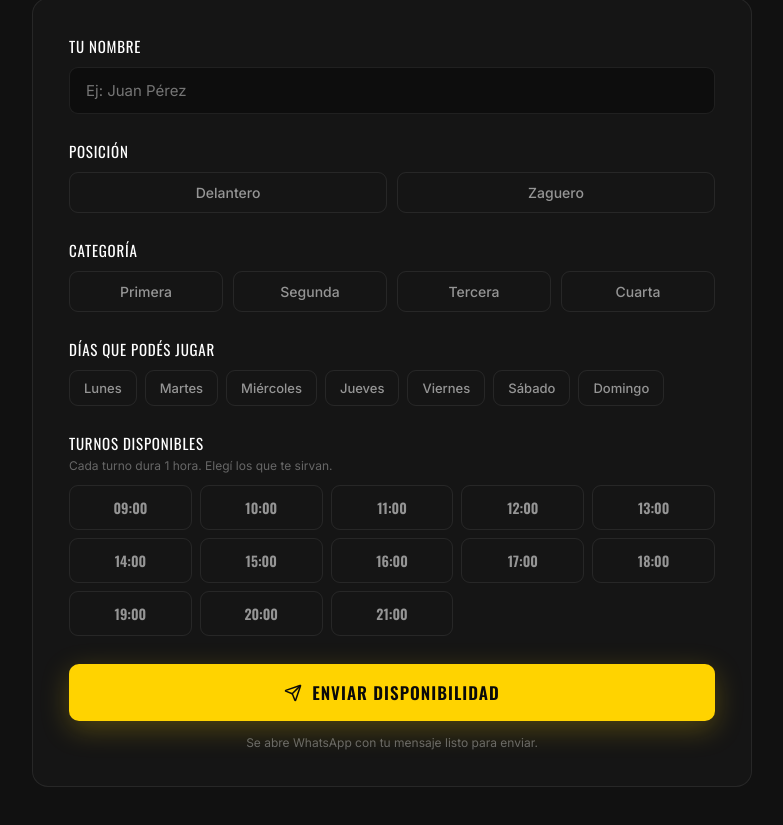
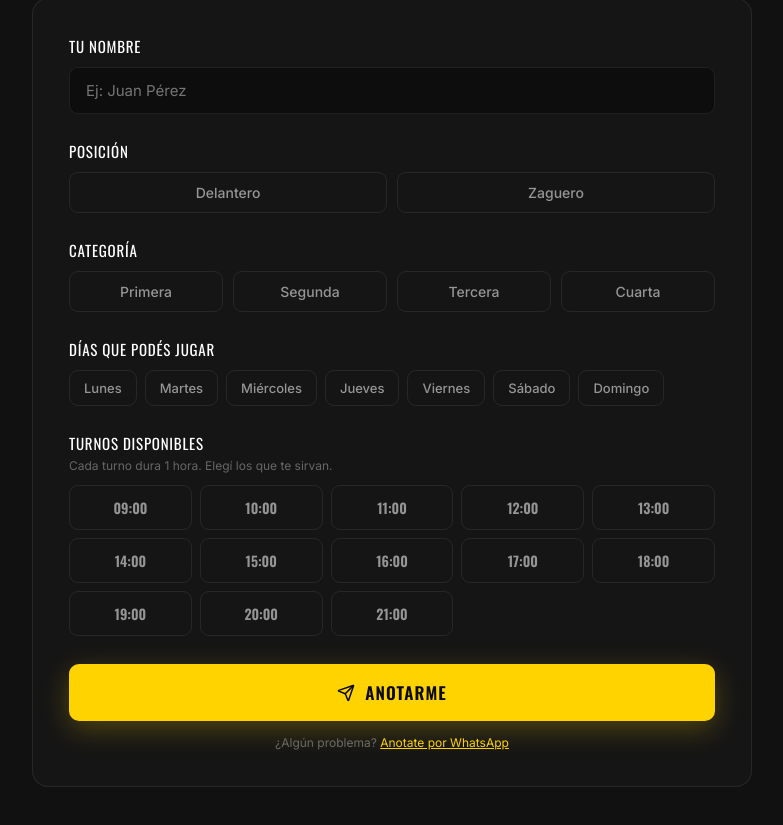
Before and after one commit to ramirogallippi-glitch/trinquetemaldonado, a Next.js app: page / in a window 1280 px wide. Shown: the part 2634-3459 px from the top of the page, without its empty margins (248-1031 px from the left). Built offline with nearby package versions, Linux system fonts and the light colour scheme.

Commit message:
Formulario paleta guarda en Google Sheet + confirmacion en pantalla

```diff
--- a/components/ui/trinquete-landing.tsx
+++ b/components/ui/trinquete-landing.tsx
@@ -234,6 +234,8 @@ const TURNOS = [
   "09:00", "10:00", "11:00", "12:00", "13:00", "14:00", "15:00",
   "16:00", "17:00", "18:00", "19:00", "20:00", "21:00",
 ]
+// Planilla de Google (Apps Script) donde se guardan los anotados
+const SHEET_URL = "https://script.google.com/macros/s/AKfycbyj8eaiibJGXDL2PrnRtpFXpXf8iaoFvJVSyT2SWRIqamETclFhMTNu-0OkXqW8I3qbOg/exec"
 
 function PaletaSection() {
   const isMobile = useIsMobile()
@@ -243,24 +245,49 @@ function PaletaSection() {
   const [dias, setDias] = useState<string[]>([])
   const [turnos, setTurnos] = useState<string[]>([])
   const [error, setError] = useState("")
+  const [enviando, setEnviando] = useState(false)
+  const [sent, setSent] = useState(false)
 
   const toggle = (arr: string[], set: (v: string[]) => void, val: string) =>
     set(arr.includes(val) ? arr.filter(x => x !== val) : [...arr, val])
 
-  const enviar = () => {
+  const enviar = async () => {
     if (!nombre.trim() || !posicion || !categoria || dias.length === 0 || turnos.length === 0) {
       setError("Completá tu nombre, posición, categoría y al menos un día y turno.")
       return
     }
     setError("")
+    setEnviando(true)
+    const payload = {
+      nombre,
+      posicion,
+      categoria,
+      dias: dias.join(", "),
+      turnos: turnos.map(t => `${t} hs`).join(", "),
+    }
+    try {
+      await fetch(SHEET_URL, {
+        method: "POST",
+        mode: "no-cors",
+        headers: { "Content-Type": "text/plain;charset=utf-8" },
+        body: JSON.stringify(payload),
+      })
+    } catch (e) {
+      // si fallara, el respaldo de WhatsApp queda disponible abajo
+    }
+    setEnviando(false)
+    setSent(true)
+  }
+
+  const resetForm = () => {
+    setNombre(""); setPosicion(""); setCategoria(""); setDias([]); setTurnos([]); setSent(false)
+  }
+
+  const waBackup = () => {
     const msg =
-      `*NUEVO JUGADOR DISPONIBLE*\n` +
-      `Pelota Paleta - Trinquete Maldonado\n\n` +
-      `Nombre: ${nombre}\n` +
-      `Posicion: ${posicion}\n` +
-      `Categoria: ${categoria}\n` +
-      `Dias: ${dias.join(", ")}\n` +
-      `Turnos: ${turnos.map(t => `${t} hs`).join(", ")}`
+      `Hola! Quiero anotarme a un partido de pelota paleta.\n` +
+      `Nombre: ${nombre}\nPosicion: ${posicion}\nCategoria: ${categoria}\n` +
+      `Dias: ${dias.join(", ")}\nTurnos: ${turnos.map(t => `${t} hs`).join(", ")}`
     window.open(`https://wa.me/${WA}?text=${encodeURIComponent(msg)}`, "_blank")
   }
 
@@ -276,9 +303,22 @@ function PaletaSection() {
     <section id="paleta" style={{ padding: isMobile ? "72px 20px" : "110px 40px", background: "#111" }}>
       <div style={{ maxWidth: 720, margin: "0 auto" }}>
         <SectionTitle eyebrow="Cancha de Trinquete" title="Armá tu partido"
-          sub="Anotate con tu posición, categoría y los turnos en los que podés jugar. Te coordinamos el partido por WhatsApp." />
+          sub="Anotate con tu posición, categoría y los turnos en los que podés jugar. Dani coordina el partido y te avisa." />
 
         <div style={{ background: C.card, border: `1px solid ${C.cardBorde}`, borderRadius: 16, padding: isMobile ? 22 : 36 }}>
+          {sent ? (
+            <div style={{ textAlign: "center", padding: isMobile ? "20px 4px" : "30px 10px" }}>
+              <div style={{ width: 64, height: 64, borderRadius: "50%", background: "rgba(255,211,0,0.15)", display: "flex", alignItems: "center", justifyContent: "center", margin: "0 auto 20px" }}>
+                <CheckCircle2 size={34} color={C.amarillo} />
+              </div>
+              <h3 style={{ fontFamily: oswald, fontSize: 26, fontWeight: 700, textTransform: "uppercase", color: C.blanco, marginBottom: 12 }}>¡Quedaste anotado!</h3>
+              <p style={{ fontFamily: inter, fontSize: 15, color: C.gris, lineHeight: 1.7, maxWidth: 420, margin: "0 auto 26px" }}>
+                Tu disponibilidad se registró correctamente. Dani te va a contactar para coordinar el partido.
+              </p>
+              <button onClick={resetForm} style={{ fontFamily: oswald, fontSize: 14, letterSpacing: "0.06em", textTransform: "uppercase", fontWeight: 600, cursor: "pointer", color: C.negro, background: C.amarillo, border: "none", padding: "12px 28px", borderRadius: 8 }}>Anotar otro jugador</button>
+            </div>
+          ) : (
+          <>
           {/* Nombre */}
           <label style={{ display: "block", fontFamily: oswald, fontSize: 15, letterSpacing: "0.05em", textTransform: "uppercase", color: C.blanco, marginBottom: 10 }}>Tu nombre</label>
           <input value={nombre} onChange={e => setNombre(e.target.value)} placeholder="Ej: Juan Pérez"
@@ -322,16 +362,18 @@ function PaletaSection() {
 
           {error && <p style={{ fontFamily: inter, fontSize: 13, color: "#ff6b6b", marginBottom: 16, textAlign: "center" }}>{error}</p>}
 
-          <button onClick={enviar} style={{
+          <button onClick={enviar} disabled={enviando} style={{
             width: "100%", fontFamily: oswald, fontSize: 17, letterSpacing: "0.06em", textTransform: "uppercase", fontWeight: 600,
-            cursor: "pointer", color: C.negro, background: C.amarillo, border: "none", padding: "16px", borderRadius: 10,
-            display: "flex", alignItems: "center", justifyContent: "center", gap: 10, boxShadow: "0 8px 28px rgba(255,211,0,0.25)",
+            cursor: enviando ? "default" : "pointer", color: C.negro, background: C.amarillo, border: "none", padding: "16px", borderRadius: 10,
+            display: "flex", alignItems: "center", justifyContent: "center", gap: 10, boxShadow: "0 8px 28px rgba(255,211,0,0.25)", opacity: enviando ? 0.7 : 1,
           }}>
-            <Send size={18} /> Enviar disponibilidad
+            <Send size={18} /> {enviando ? "Enviando..." : "Anotarme"}
           </button>
           <p style={{ fontFamily: inter, fontSize: 12, color: C.grisTenue, textAlign: "center", marginTop: 14 }}>
-            Se abre WhatsApp con tu mensaje listo para enviar.
+            ¿Algún problema? <span onClick={waBackup} style={{ color: C.amarillo, cursor: "pointer", textDecoration: "underline" }}>Anotate por WhatsApp</span>
           </p>
+          </>
+          )}
         </div>
       </div>
     </section>
```
